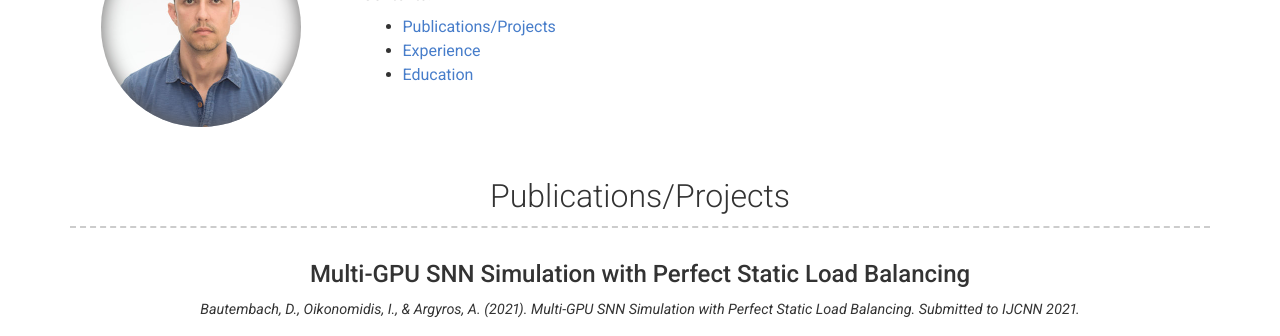
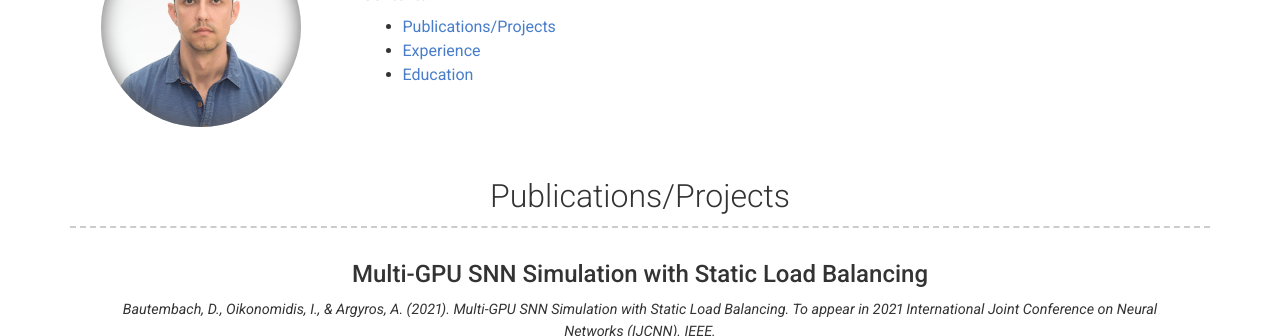
Before and after one commit to denniskb/denniskb.github.io, a Jekyll site: the page built from index.md, in a window 1280 px wide and 900 px high, scrolled down 377 px, cut to the strip 0-336 px from the top of the window. Built offline with Jekyll 4.4.1, drawn with Linux system fonts in a browser that asks for light colours; nearby versions of some CDN libraries.

Commit message:
Update paper title and venue

```diff
--- a/_data/projects.yml
+++ b/_data/projects.yml
@@ -7,9 +7,9 @@
 #  description: | # this will include new lines to allow paragraphs
 #    I started this project as a way if learning <mark>React</mark> and it has since grown into a fully fledged app. I have learned many skills through this and been I'm very proud of having this in my portfolio. If you don't have a project as awesome as this I would advise you make one.
 - layout: top-middle
-  name: <a name="multi-spice" href="#"></a>Multi-GPU SNN Simulation with Perfect Static Load Balancing
+  name: <a name="multi-spice" href="#"></a>Multi-GPU SNN Simulation with Static Load Balancing
   quote: >
-    Bautembach, D., Oikonomidis, I., & Argyros, A. (2021). Multi-GPU SNN Simulation with Perfect Static Load Balancing. Submitted to IJCNN 2021.
+    Bautembach, D., Oikonomidis, I., & Argyros, A. (2021). Multi-GPU SNN Simulation with Static Load Balancing. To appear in 2021 International Joint Conference on Neural Networks (IJCNN). IEEE.
   description: | # this will include new lines to allow paragraphs
     <iframe width="560" height="315" src="https://www.youtube.com/embed/bXwnmT0zqUM" title="YouTube video player" frameborder="0" allow="accelerometer; autoplay; clipboard-write; encrypted-media; gyroscope; picture-in-picture" allowfullscreen></iframe>
 
```
